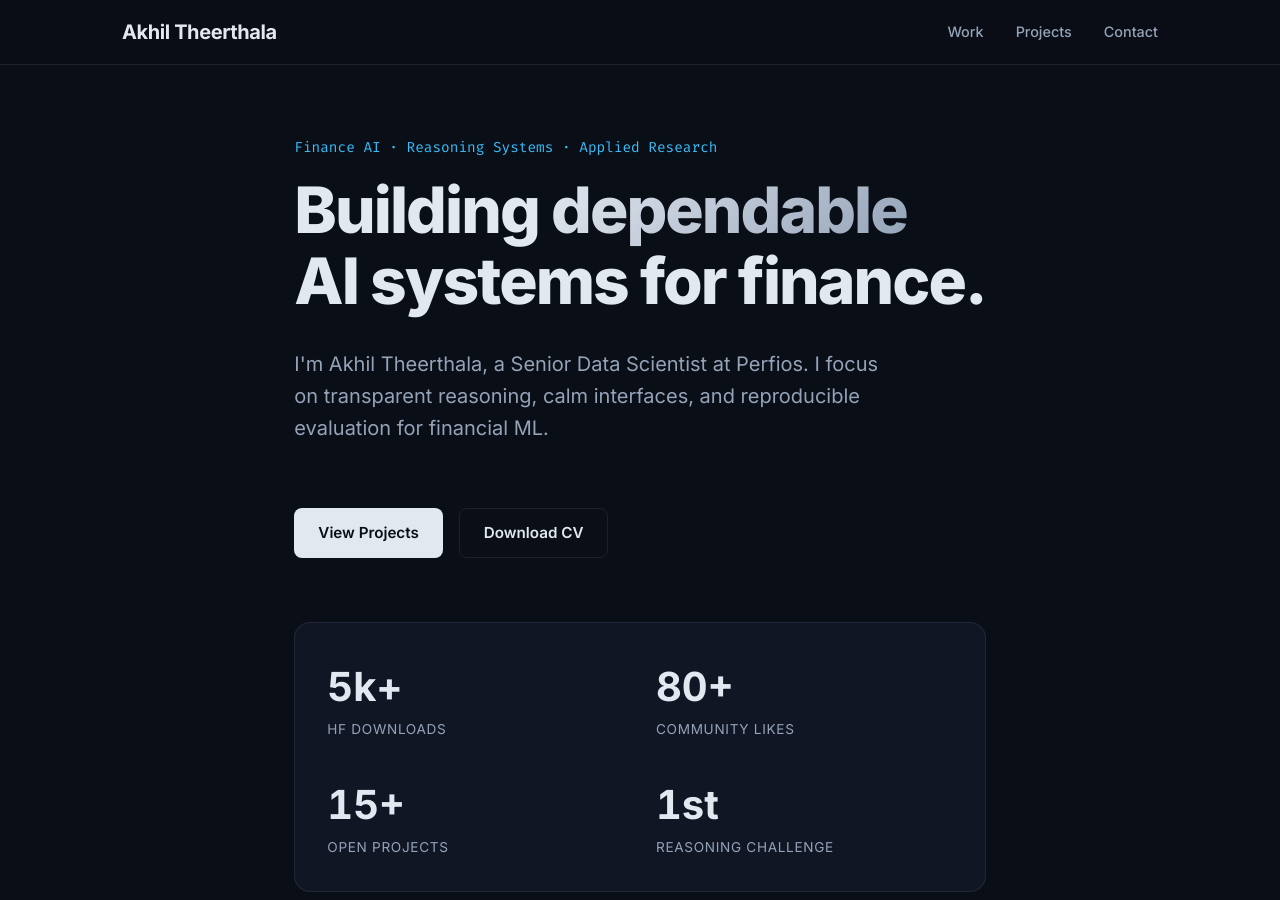
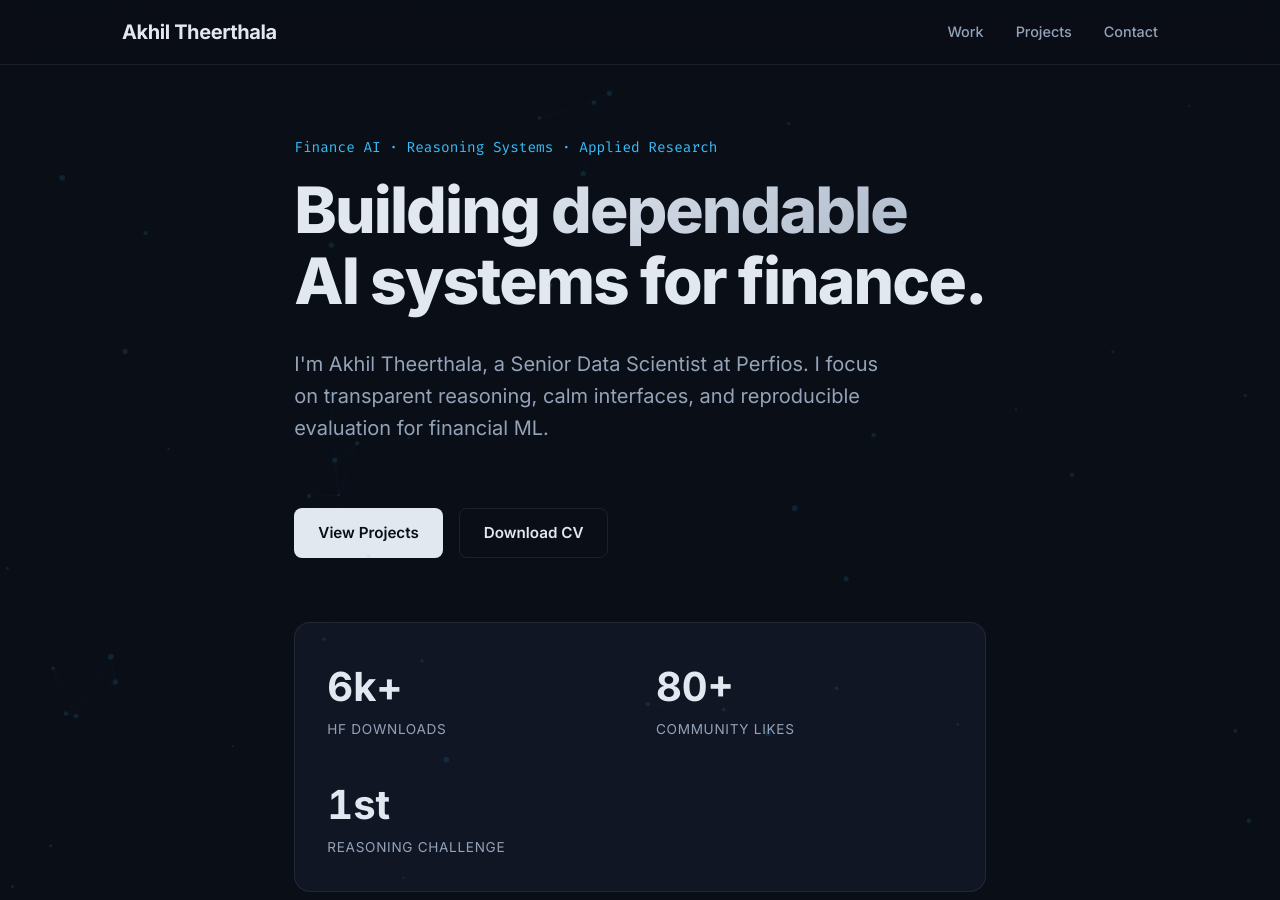
Before and after one commit to Akhil-Theerthala/akhil-theerthala.github.io, a Jekyll site: the page built from index.md, in a window 1280 px wide and 900 px high. Built offline with Jekyll 4.4.1, drawn with Linux system fonts in a browser that asks for light colours.

Commit message:
wow factor

```diff
--- a/assets/css/main.css
+++ b/assets/css/main.css
@@ -69,6 +69,70 @@
     -webkit-background-clip: text;
     background-clip: text;
     -webkit-text-fill-color: transparent;
+    background-size: 200% auto;
+    animation: gradient-move 5s ease infinite;
+}
+
+@keyframes gradient-move {
+    0% {
+        background-position: 0% 50%;
+    }
+
+    50% {
+        background-position: 100% 50%;
+    }
+
+    100% {
+        background-position: 0% 50%;
+    }
+}
+
+/* Canvas Background */
+#hero-canvas {
+    position: absolute;
+    top: 0;
+    left: 0;
+    width: 100%;
+    height: 100%;
+    z-index: 1;
+    opacity: 0.4;
+    pointer-events: none;
+}
+
+/* Spotlight Effect */
+.card {
+    position: relative;
+    overflow: hidden;
+}
+
+.card::before {
+    content: "";
+    position: absolute;
+    top: 0;
+    left: 0;
+    right: 0;
+    bottom: 0;
+    border-radius: 12px;
+    padding: 1px;
+    background: radial-gradient(800px circle at var(--mouse-x) var(--mouse-y),
+            rgba(255, 255, 255, 0.15),
+            transparent 40%);
+    z-index: 3;
+    opacity: 0;
+    transition: opacity 0.5s;
+    pointer-events: none;
+    -webkit-mask:
+        linear-gradient(#fff 0 0) content-box,
+        linear-gradient(#fff 0 0);
+    mask:
+        linear-gradient(#fff 0 0) content-box,
+        linear-gradient(#fff 0 0);
+    -webkit-mask-composite: xor;
+    mask-composite: exclude;
+}
+
+.card:hover::before {
+    opacity: 1;
 }
 
 .accent-text {
--- a/assets/js/main.js
+++ b/assets/js/main.js
@@ -39,4 +39,93 @@
         }
     `;
     document.head.appendChild(style);
+
+    // Spotlight Effect
+    document.querySelectorAll('.card').forEach(card => {
+        card.addEventListener('mousemove', e => {
+            const rect = card.getBoundingClientRect();
+            const x = e.clientX - rect.left;
+            const y = e.clientY - rect.top;
+            card.style.setProperty('--mouse-x', `${x}px`);
+            card.style.setProperty('--mouse-y', `${y}px`);
+        });
+    });
+
+    // Canvas Animation
+    const canvas = document.getElementById('hero-canvas');
+    if (canvas) {
+        const ctx = canvas.getContext('2d');
+        let width, height;
+        let particles = [];
+
+        function resize() {
+            width = canvas.width = canvas.parentElement.offsetWidth;
+            height = canvas.height = canvas.parentElement.offsetHeight;
+        }
+
+        class Particle {
+            constructor() {
+                this.x = Math.random() * width;
+                this.y = Math.random() * height;
+                this.vx = (Math.random() - 0.5) * 0.5;
+                this.vy = (Math.random() - 0.5) * 0.5;
+                this.size = Math.random() * 2 + 1;
+            }
+
+            update() {
+                this.x += this.vx;
+                this.y += this.vy;
+
+                if (this.x < 0 || this.x > width) this.vx *= -1;
+                if (this.y < 0 || this.y > height) this.vy *= -1;
+            }
+
+            draw() {
+                ctx.fillStyle = 'rgba(56, 189, 248, 0.3)'; // Cyan with low opacity
+                ctx.beginPath();
+                ctx.arc(this.x, this.y, this.size, 0, Math.PI * 2);
+                ctx.fill();
+            }
+        }
+
+        function init() {
+            resize();
+            for (let i = 0; i < 50; i++) {
+                particles.push(new Particle());
+            }
+        }
+
+        function animate() {
+            ctx.clearRect(0, 0, width, height);
+
+            particles.forEach(p => {
+                p.update();
+                p.draw();
+            });
+
+            // Draw connections
+            particles.forEach((a, index) => {
+                for (let b of particles.slice(index + 1)) {
+                    const dx = a.x - b.x;
+                    const dy = a.y - b.y;
+                    const dist = Math.sqrt(dx * dx + dy * dy);
+
+                    if (dist < 150) {
+                        ctx.strokeStyle = `rgba(56, 189, 248, ${0.1 - dist / 1500})`;
+                        ctx.lineWidth = 1;
+                        ctx.beginPath();
+                        ctx.moveTo(a.x, a.y);
+                        ctx.lineTo(b.x, b.y);
+                        ctx.stroke();
+                    }
+                }
+            });
+
+            requestAnimationFrame(animate);
+        }
+
+        window.addEventListener('resize', resize);
+        init();
+        animate();
+    }
 });
--- a/index.md
+++ b/index.md
@@ -4,6 +4,7 @@
 ---
 
 <section class="hero">
+  <canvas id="hero-canvas"></canvas>
   <div class="container">
     <div class="hero-content">
       <span class="hero-eyebrow">Finance AI · Reasoning Systems · Applied Research</span>
@@ -22,16 +23,12 @@
 
     <div class="stats-grid">
       <div class="stat-item">
-        <span class="stat-value">5k+</span>
+        <span class="stat-value">6k+</span>
         <span class="stat-label">HF Downloads</span>
       </div>
       <div class="stat-item">
         <span class="stat-value">80+</span>
         <span class="stat-label">Community Likes</span>
-      </div>
-      <div class="stat-item">
-        <span class="stat-value">15+</span>
-        <span class="stat-label">Open Projects</span>
       </div>
       <div class="stat-item">
         <span class="stat-value">1st</span>
```
